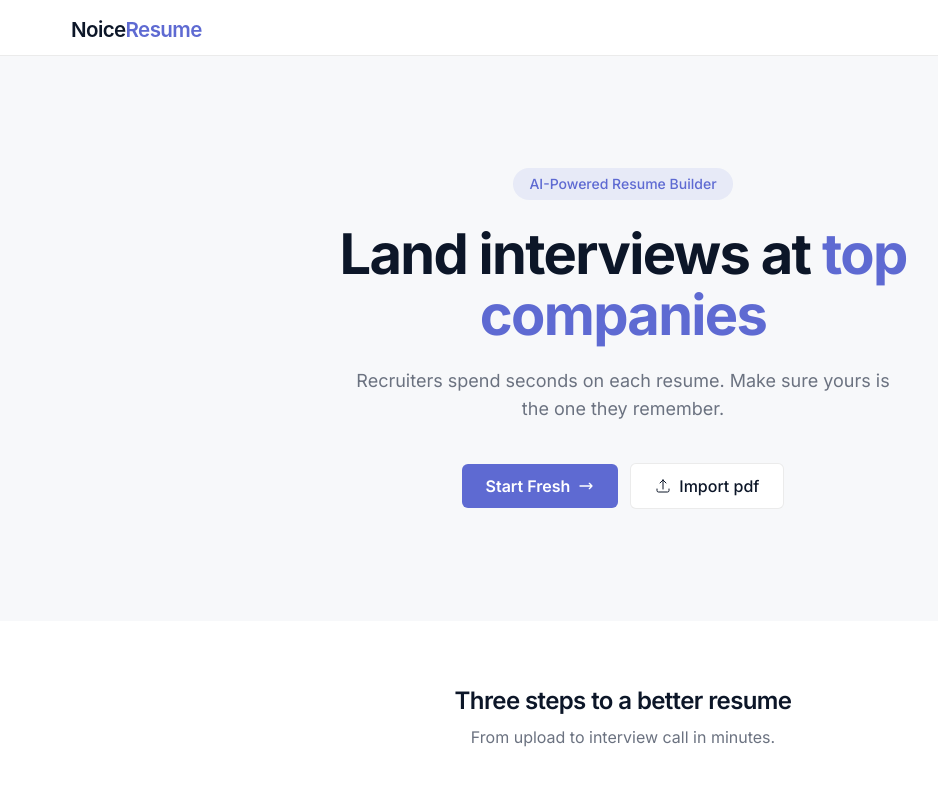
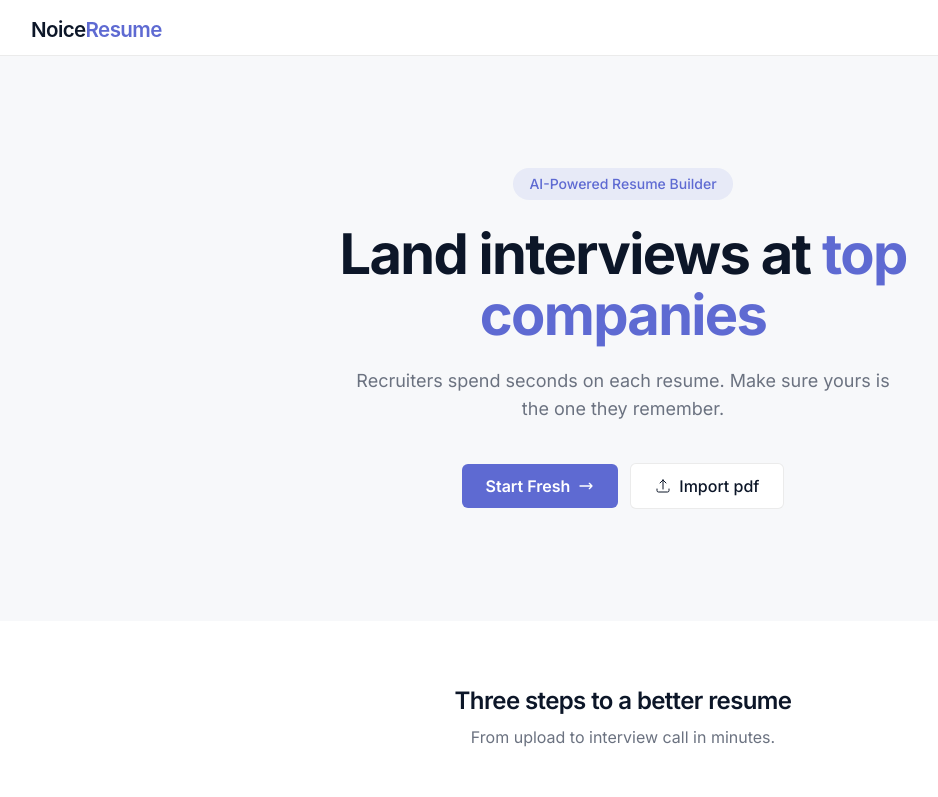
Before and after one commit to lovekatoch/noice-resume, a Next.js app: page / in a window 1280 px wide. Shown: the top 797 px of the page, without its empty margins (17-955 px from the left). Built offline with nearby package versions, Linux system fonts and the light colour scheme; no server answers; a web font is replaced by a local one.

Commit message:
Fix: left-align logo in desktop navbar
Remove mx-auto (center) from nav inner div — justify-between on flex
already handles left/right positioning. Logo is now flush left with
symmetrical padding maintained.

Co-Authored-By: Paperclip <noreply@paperclip.ing>

```diff
--- a/src/app/components/TopNavBar.tsx
+++ b/src/app/components/TopNavBar.tsx
@@ -75,7 +75,7 @@ export const TopNavBar = () => {
       style={{ borderColor: "var(--border)" }}
     >
       <div
-        className="mx-auto flex items-center justify-between py-3 px-4 md:px-12"
+        className="flex items-center justify-between py-3 px-4 md:px-12 w-full"
         style={{ maxWidth: 1200 }}
       >
         <Link href="/">
```
